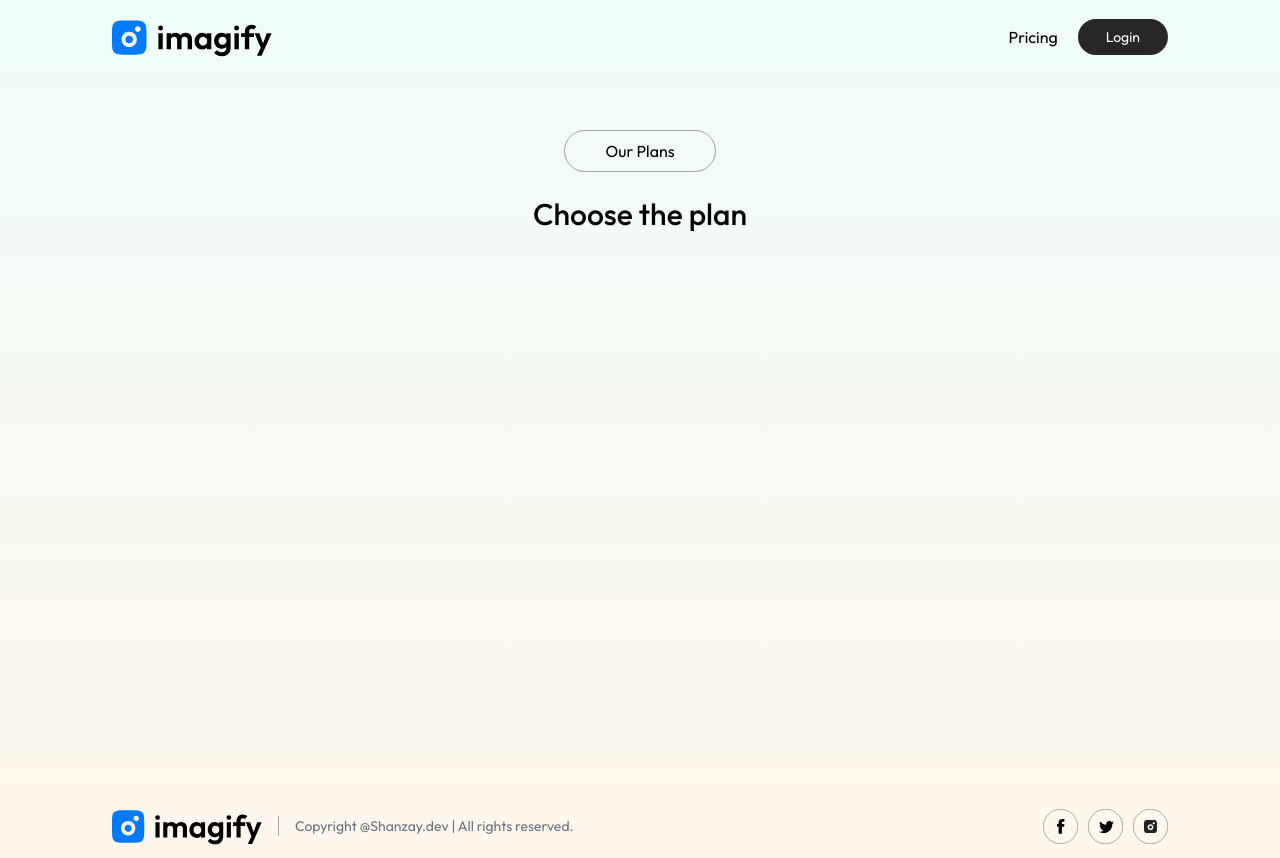
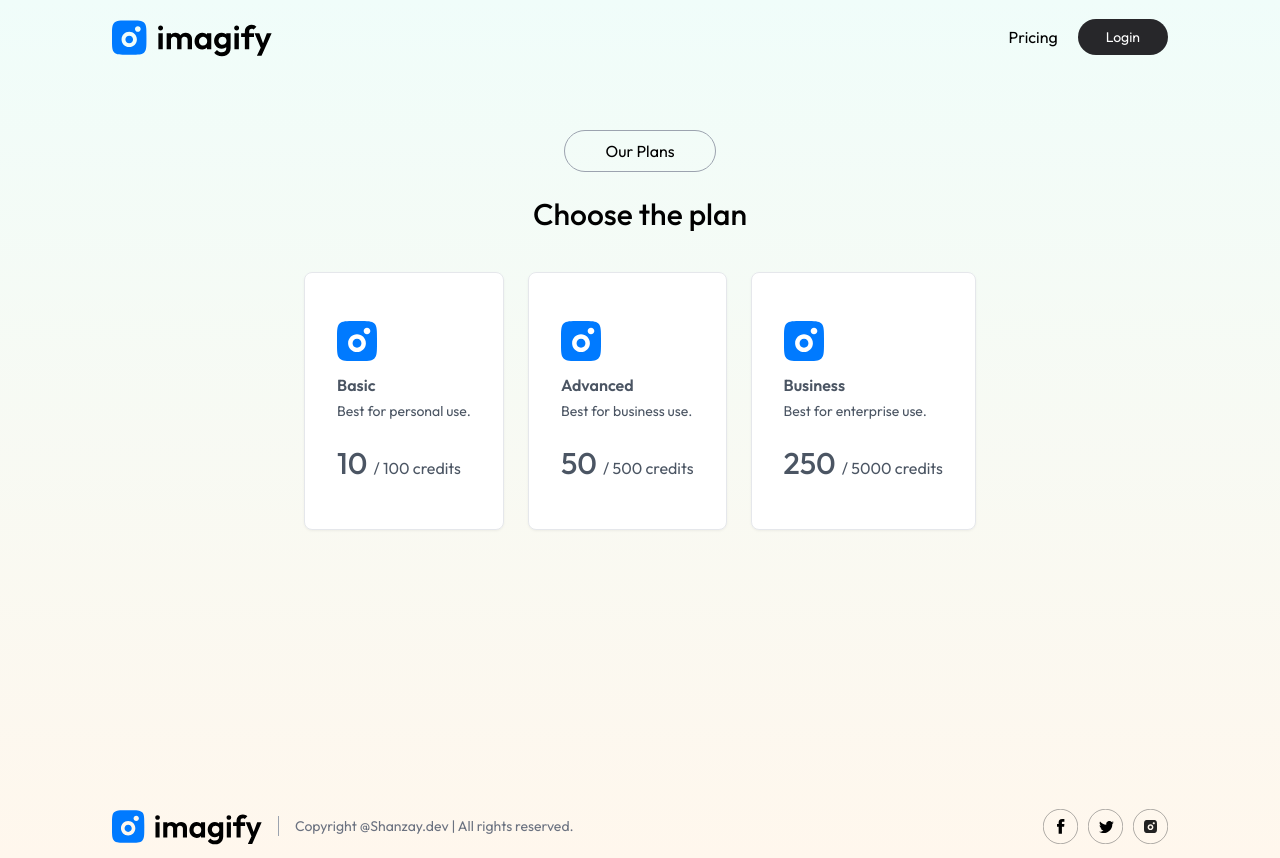
Before and after one commit to shanzayattakhakwani-dev/image-generator, a React (Vite) app: page /buy in a window 1280 px wide. Built offline with nearby package versions, Linux system fonts and the light colour scheme.

Commit message:
Shanzay-BSE233043-added css to the plans

```diff
--- a/src/pages/BuyCredit.jsx
+++ b/src/pages/BuyCredit.jsx
@@ -1,5 +1,5 @@
 import React from 'react'
-
+import { assets,plans } from '../assets/assets'
 const BuyCredit = () => {
   return (
     <div className='min-h-[80vh] text-center pt-14
@@ -8,6 +8,18 @@ const BuyCredit = () => {
         py-2 rounded-full mb-6'>Our Plans</button>
         <h1 className='text-center text-3xl font-medium
         mb-6 sm:mb-10'>Choose the plan</h1>
+
+    <div className='flex flex-wrap justify-center gap-6 text-left'>
+  {plans.map((item, index)=>(
+    <div key={index}
+    className='bg-white drop-shadow-sm border rounded-lg py-12 px-8 text-gray-600 hover:scale-105 transition-all duration-500'>
+      <img width={40} src={assets.logo_icon} alt="" />
+      <p className='mt-3 mb-1 font-semibold'>{item.id}</p>
+      <p className='text-sm'>{item.desc}</p>
+      <p className='mt-6'><span className='text-3xl font-medium'>{item.price} </span>/ {item.credits} credits</p>
+    </div>
+  ))}
+</div>
     </div>
   )
 }
```
